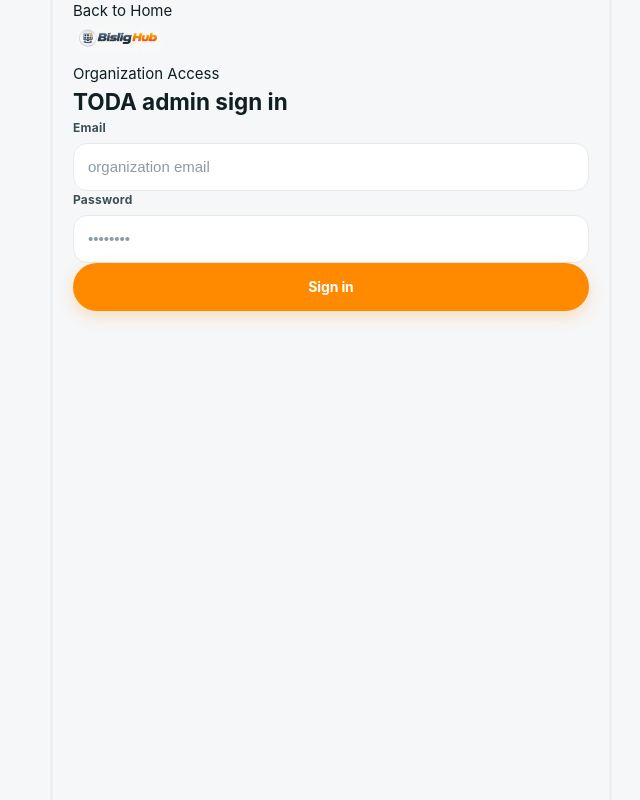
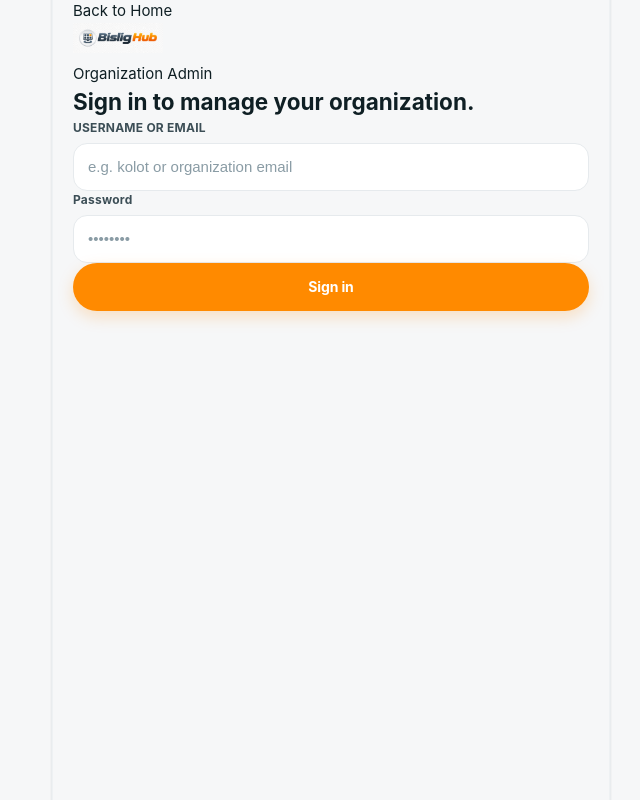
Before and after one commit to KenGamonez/bislig-hub, a React (Vite) app: page /org/login in a window 1280 px wide. Shown: the whole page, without its empty margins (306-946 px from the left). Built offline with nearby package versions, Linux system fonts and the light colour scheme; no server answers.

Commit message:
fix: allow username login for organization admins

```diff
--- a/src/org/pages/OrgLogin.tsx
+++ b/src/org/pages/OrgLogin.tsx
@@ -1,6 +1,7 @@
 import { useState } from "react";
 import { Link, useNavigate } from "react-router-dom";
 import { supabase } from "../../legacy/lib/supabase";
+import { resolveDriverCredentials } from "../../legacy/lib/driverAuth";
 import { fetchMyOrgAdminRows, fetchOrganization } from "../orgData";
 
 /**
@@ -11,7 +12,7 @@ import { fetchMyOrgAdminRows, fetchOrganization } from "../orgData";
  */
 export function OrgLogin() {
   const navigate = useNavigate();
-  const [email, setEmail] = useState("");
+  const [identifier, setIdentifier] = useState("");
   const [password, setPassword] = useState("");
   const [error, setError] = useState("");
   const [isSubmitting, setIsSubmitting] = useState(false);
@@ -19,23 +20,31 @@ export function OrgLogin() {
   const handleLogin = async (event: React.FormEvent<HTMLFormElement>) => {
     event.preventDefault();
 
-    if (!email.trim() || !password.trim()) {
-      setError("Enter your organization email and password to continue.");
-      return;
-    }
-
-    if (!email.includes("@")) {
-      setError("Enter a valid email address.");
+    if (!identifier.trim() || !password.trim()) {
+      setError("Enter your username or email and password to continue.");
       return;
     }
 
     setError("");
     setIsSubmitting(true);
 
+    let resolvedEmail = identifier.trim();
+
+    // Resolve username to authentication email using the existing
+    // platform credential-resolution mechanism (same as /driver/login).
+    try {
+      resolvedEmail = await resolveDriverCredentials(identifier.trim());
+    } catch (resolveError) {
+      // If resolution fails (e.g. unknown username), fall back to using
+      // the identifier as-is; Supabase signInWithPassword will handle
+      // invalid credentials consistently.
+      resolvedEmail = identifier.trim();
+    }
+
     try {
       const { data, error: signInError } =
         await supabase.auth.signInWithPassword({
-          email: email.trim(),
+          email: resolvedEmail,
           password,
         });
 
@@ -47,7 +56,7 @@ export function OrgLogin() {
 
       if (rows.length === 0) {
         await supabase.auth.signOut();
-        setError("This account does not have organization access.");
+        setError("This account does not have organization admin access.");
         return;
       }
 
@@ -55,14 +64,14 @@ export function OrgLogin() {
 
       if (!org) {
         await supabase.auth.signOut();
-        setError("This account does not have organization access.");
+        setError("This account does not have organization admin access.");
         return;
       }
 
       navigate(`/org/${org.slug}/dashboard`, { replace: true });
     } catch (signInError) {
       console.error("Unable to sign in organization admin:", signInError);
-      setError("Unable to sign in. Check your email and password and try again.");
+      setError("Unable to sign in. Check your username/email and password and try again.");
     } finally {
       setIsSubmitting(false);
     }
@@ -86,19 +95,19 @@ export function OrgLogin() {
                   alt="Bislig Hub"
                   className="hub-auth-logo"
                 />
-                <p className="eyebrow auth-eyebrow">Organization Access</p>
-                <h2>TODA admin sign in</h2>
+                <p className="eyebrow auth-eyebrow">Organization Admin</p>
+                <h2>Sign in to manage your organization.</h2>
               </div>
               <form className="auth-card" onSubmit={(event) => void handleLogin(event)}>
                 <label className="field-block">
-                  <span className="field-label">Email</span>
+                  <span className="field-label">USERNAME OR EMAIL</span>
                   <input
                     className="input-field"
-                    type="email"
-                    placeholder="organization email"
-                    value={email}
-                    onChange={(event) => setEmail(event.target.value)}
-                    autoComplete="email"
+                    type="text"
+                    value={identifier}
+                    onChange={(event) => setIdentifier(event.target.value)}
+                    placeholder="e.g. kolot or organization email"
+                    autoComplete="username"
                   />
                 </label>
                 <label className="field-block">
```
